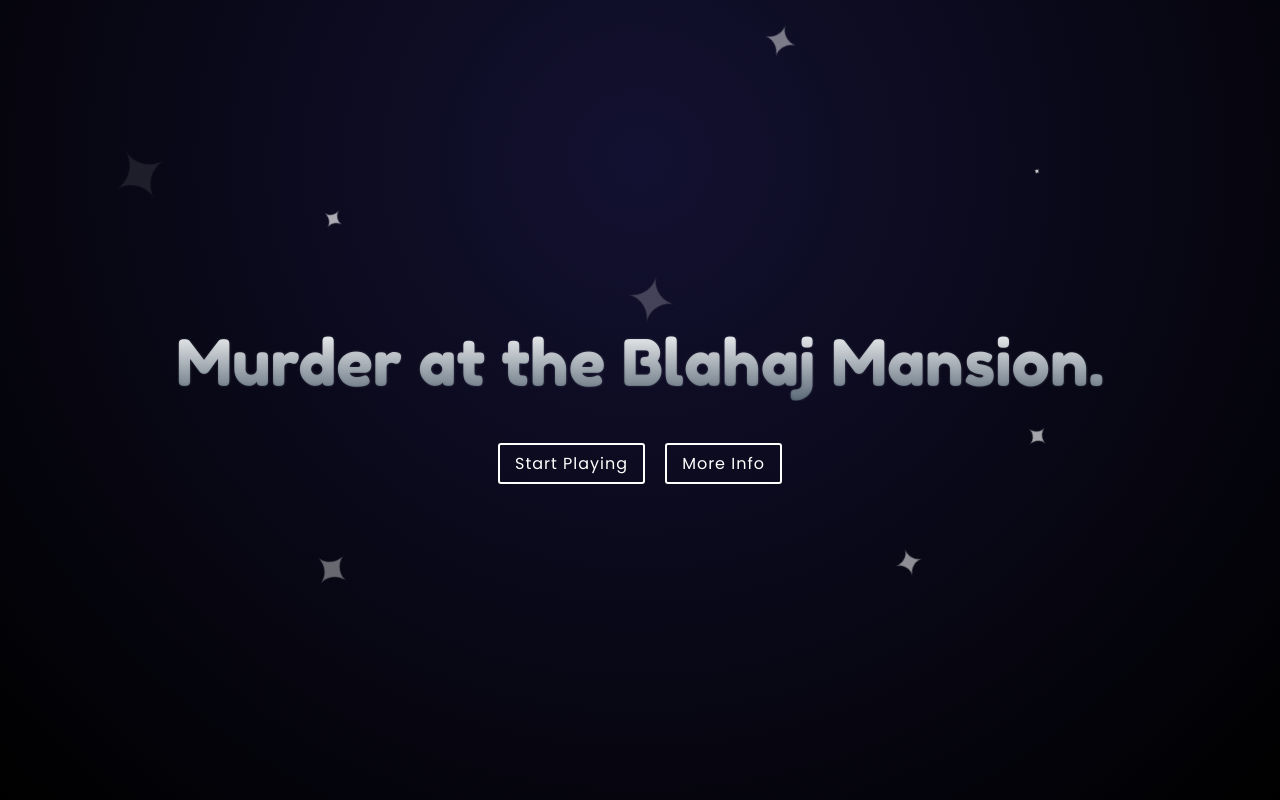
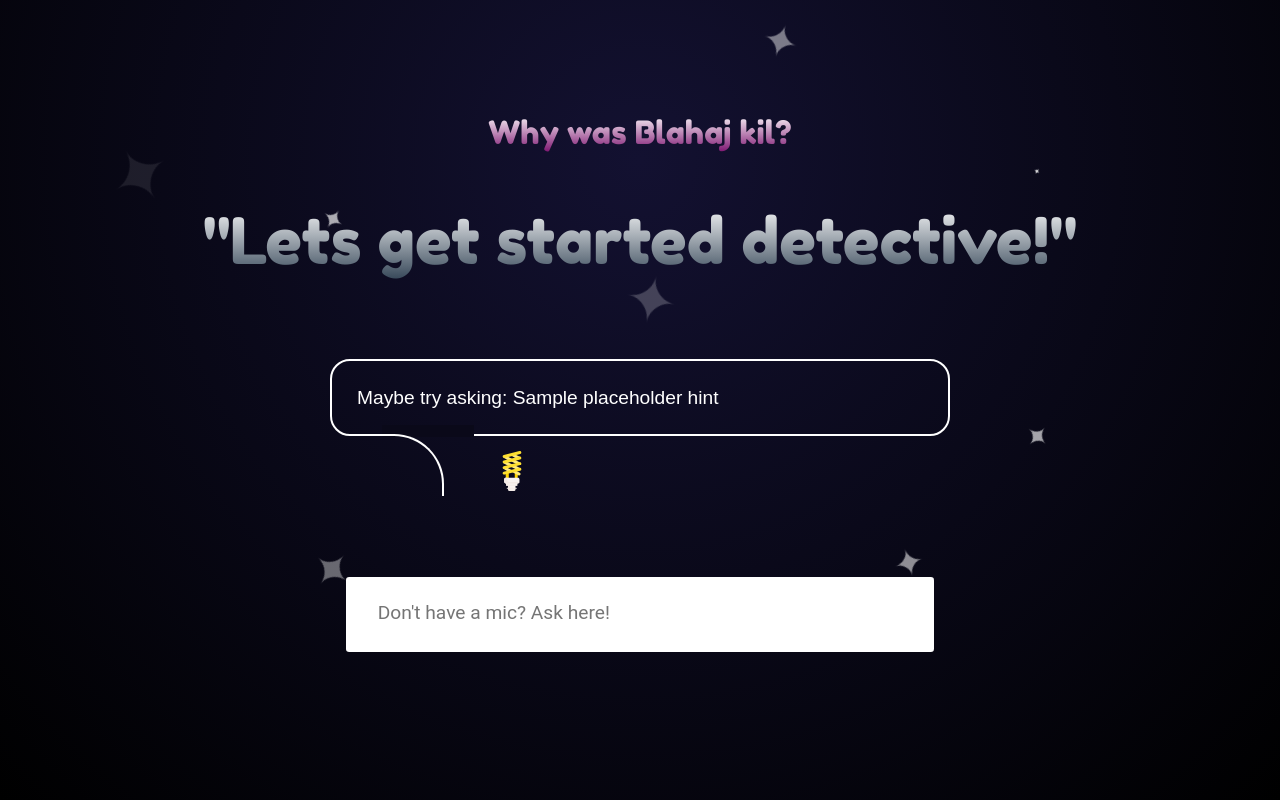
Before and after one commit to kartikcho/NoirNight, a React (Create React App) app: page / in a window 1280 px wide. Built offline with nearby package versions, Linux system fonts and the light colour scheme.

Commit message:
Create Play.js page, fix CSS

```diff
--- a/src/App.js
+++ b/src/App.js
@@ -1,4 +1,5 @@
 import Landing from './views/Landing';
+import Play from './views/Play';
 import StarBox from './components/StarBox';
 
 import './globals.css';
@@ -6,7 +7,7 @@
 function App() {
   return (
     <>
-      <Landing />
+      <Play />
       <StarBox />
     </>
   );
--- a/src/globals.css
+++ b/src/globals.css
@@ -4,6 +4,7 @@
 * {
   margin: 0;
   padding: 0;
+  color: #fff;
 }
 
 a {
@@ -18,14 +19,6 @@
   padding: 7px 15px;
   font-family: 'Poppins', sans-serif;
   transition: 0.2s;
-}
-
-a {
-  transition: 0.2s;
-}
-
-a {
-  color: #fff;
   text-decoration: none;
 }
 
@@ -53,7 +46,7 @@
   align-items: center;
 }
 
-h1 {
+.glowing-text {
   font-size: 4em;
   text-align: center;
   font-weight: normal;
@@ -63,6 +56,29 @@
   -webkit-text-fill-color: transparent;
   overflow: hidden;
   animation: name 3s infinite ease-in-out;
+}
+
+.speech-input {
+  font-size: 2em;
+  text-align: center;
+  font-weight: normal;
+  font-family: 'Fredoka One', cursive;
+  background: -webkit-linear-gradient(#fff, #7e1671);
+  -webkit-background-clip: text;
+  -webkit-text-fill-color: transparent;
+  overflow: hidden;
+  margin-bottom: 50px;
+}
+
+.speech-output {
+  font-size: 4em;
+  text-align: center;
+  font-weight: normal;
+  font-family: 'Fredoka One', cursive;
+  background: -webkit-linear-gradient(#fff, #38495a);
+  -webkit-background-clip: text;
+  -webkit-text-fill-color: transparent;
+  overflow: hidden;
 }
 
 @keyframes name {
@@ -77,23 +93,122 @@
   }
 }
 
-.det {
-  /* position: absolute;
-    bottom: 0;
-    left: 20px; */
-  display: none;
-}
-
 .btns {
   margin-top: 50px;
   text-align: center;
+}
+
+.input-question {
+  margin-top: 50px;
+  text-align: center;
+}
+.hint-box {
+  position: relative;
+  font-family: 'Barlow Condensed', sans-serif;
+  max-width: 620px;
+  margin: 80px auto;
+  align-self: center;
+}
+
+.hint-box h1 {
+  position: relative; /* for pseudos */
+  color: #fff;
+  font-size: 1rem;
+  font-weight: normal;
+  line-height: 1;
+  margin: 0;
+  border: 2px solid #fff;
+  border: solid 2px;
+  border-radius: 20px;
+  padding: 15px;
+}
+
+.hint-box h1:after {
+  content: '';
+  position: absolute;
+  border: 2px solid #fff;
+  border-radius: 0 50px 0 0;
+  width: 60px;
+  height: 60px;
+  bottom: -62px;
+  left: 50px;
+  border-bottom: none;
+  border-left: none;
+  z-index: 3;
+}
+
+.hint-box h1:before {
+  content: '';
+  position: absolute;
+  width: 80px;
+  border: 6px solid #0a0919;
+  bottom: -3px;
+  left: 50px;
+  z-index: 2;
+}
+
+@media all and (min-width: 600px) {
+  .hint-box h1 {
+    font-size: 1.2rem;
+    line-height: 1.2;
+    padding: 25px;
+  }
+}
+
+.hint-box h4 {
+  position: relative;
+  color: #ffffff;
+  font-size: 1.3rem;
+  font-weight: 400;
+  line-height: 1.2;
+  margin: 0;
+  padding-top: 15px;
+  z-index: 1;
+  margin-left: 150px;
+  padding-left: 12px;
+}
+
+.hint-box h4:first-letter {
+  margin-left: -12px;
+}
+
+.question_label {
+  font-family: 'Roboto', sans-serif;
+  font-size: 1.2rem;
+  margin-left: 2rem;
+  margin-top: 0.7rem;
+  display: block;
+  transition: all 0.3s;
+  transform: translateY(0rem);
+}
+
+.question_input {
+  font-family: 'Roboto', sans-serif;
+  color: #333;
+  font-size: 1.2rem;
+  margin: 0 auto;
+  padding: 1.5rem 2rem;
+  border-radius: 0.2rem;
+  background-color: rgb(255, 255, 255);
+  border: none;
+  width: 60%;
+  display: block;
+  border-bottom: 0.3rem solid transparent;
+  transition: all 0.3s;
+}
+
+.question_input:placeholder-shown + .question_label {
+  opacity: 0;
+  visibility: hidden;
+  -webkit-transform: translateY(-4rem);
+  transform: translateY(-4rem);
 }
 
 .star-box div {
   color: white;
   position: absolute;
   background-color: transparent;
-  border: 6px solid rgba(255, 2555, 255, 0);
+  border: 6px solid rgba(255, 255, 255, 0);
   user-select: none;
   -moz-user-select: none;
   -khtml-user-select: none;
--- a/src/views/Landing.js
+++ b/src/views/Landing.js
@@ -3,7 +3,7 @@
 export default function Landing() {
   return (
     <>
-      <h1>Murder at the Blahaj Mansion.</h1>
+      <h1 className="glowing-text">Murder at the Blahaj Mansion.</h1>
       <div className="btns">
         <a href="#" class="play">
           Start Playing
--- /dev/null
+++ b/src/views/Play.js
@@ -0,0 +1,36 @@
+import React, { useState } from 'react';
+import lightbulb from '../lightbulb.svg';
+
+export default function Play() {
+  const [Speech, setSpeech] = useState('Lets get started detective!');
+  const [InputQuestion, setInputQuestion] = useState('');
+
+  return (
+    <div>
+      <h3 className="speech-input">Why was Blahaj kil?{InputQuestion}</h3>
+      <h1 className="speech-output">"{Speech}"</h1>
+      <div class="blockquote hint-box">
+        <h1>Maybe try asking: Sample placeholder hint</h1>
+        <h4>
+          <img
+            style={{ maxWidth: '40px' }}
+            src={lightbulb}
+            alt="lightbulb icon"
+          />
+        </h4>
+      </div>
+      <div className="input-question">
+        <input
+          type="text"
+          class="question_input"
+          id="name"
+          placeholder="Don't have a mic? Ask here!"
+          required=""
+        />
+        <label for="name" class="question_label">
+          Don't have a mic? Ask here!
+        </label>
+      </div>
+    </div>
+  );
+}
```
Also changed, not shown: src/lightbulb.svg (added).
